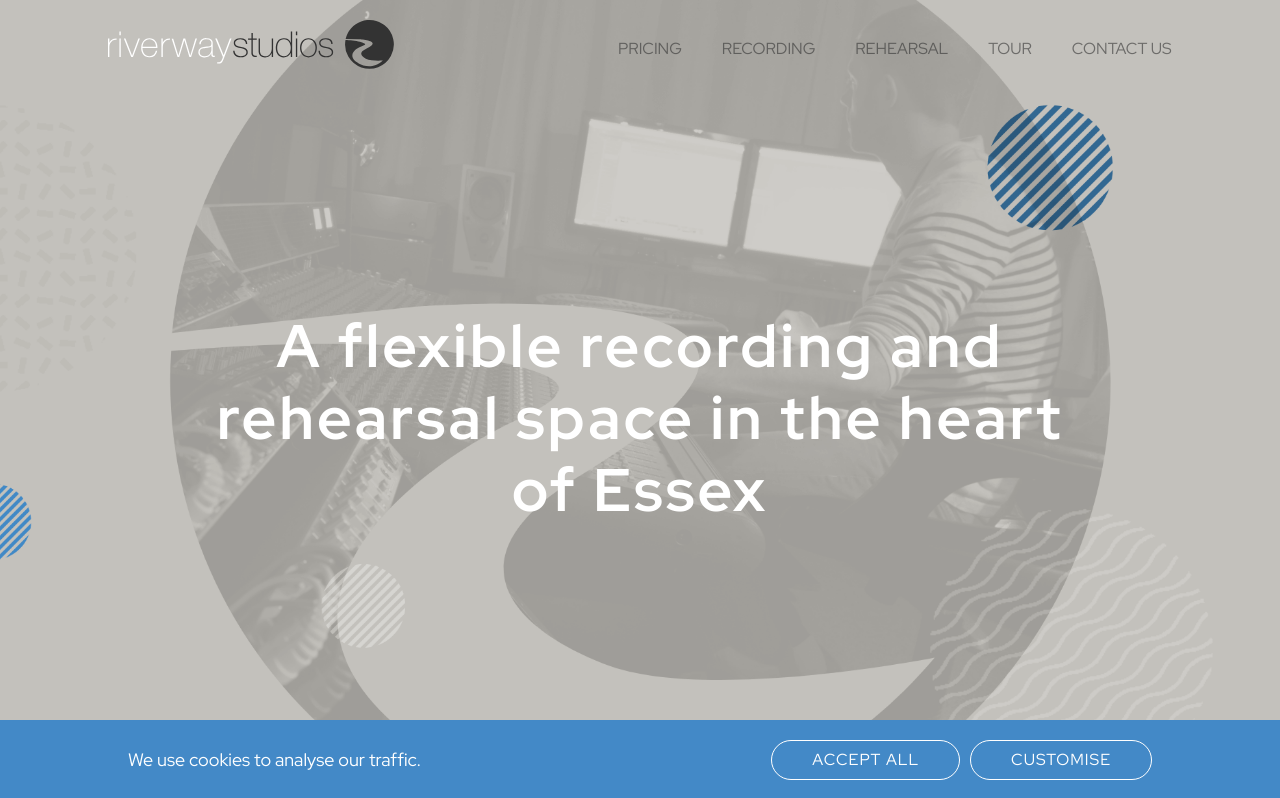
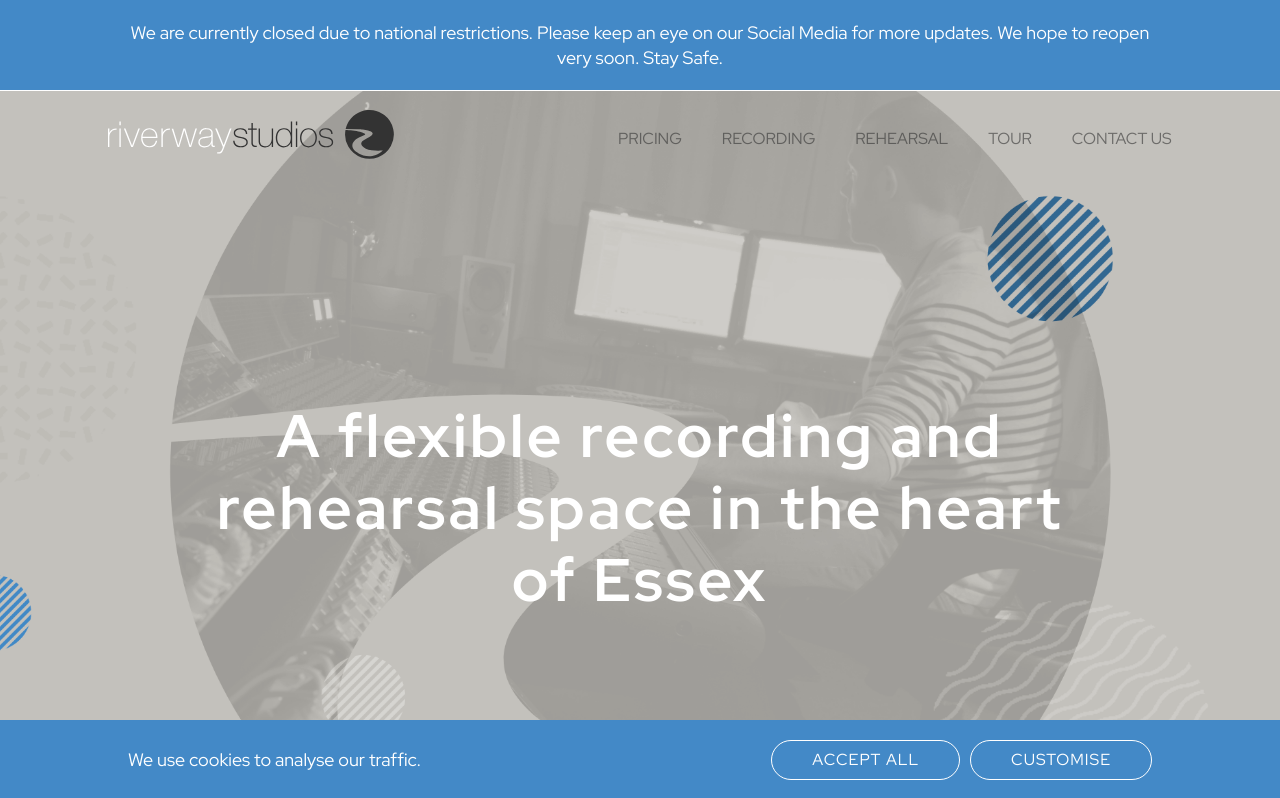
Before and after one commit to blcdigital/riverway-studios, a Gatsby site: page / in a window 1280 px wide. Shown: the top 798 px of the page. Built offline with nearby package versions, Linux system fonts and the light colour scheme; Gatsby itself is replaced by a stand-in of ours; no server answers.

Commit message:
Adding banner component

```diff
--- /dev/null
+++ b/src/components/Banner/Banner.style.js
@@ -0,0 +1,42 @@
+import styled from 'styled-components/macro';
+
+import ContainerFluid from 'components/_atoms/ContainerFluid';
+import { COLORS, getColor } from 'styles/color';
+import { SPACING, getSpacing } from 'styles/dimensions';
+import media from 'styles/media';
+
+const WrapperSt = styled.div`
+  width: 100vw;
+  background: ${getColor({ color: COLORS.boston })};
+
+  ${media.medium`
+    position: sticky;
+    top: 0;
+    z-index: 999;
+	`}
+`;
+
+const ContainerFluidSt = styled(ContainerFluid)`
+  padding: ${getSpacing(SPACING.large)};
+
+  ${media.medium`
+		display: flex;
+		align-items: center;
+	`}
+`;
+
+const MessageSt = styled.div`
+  flex-grow: 1;
+  color: ${getColor({ color: COLORS.white })};
+  text-align: center;
+
+  p {
+    margin: 0;
+
+    + p {
+      margin-top: ${getSpacing()};
+    }
+  }
+`;
+
+export { WrapperSt, ContainerFluidSt, MessageSt };
--- /dev/null
+++ b/src/components/Banner/Banner.view.js
@@ -0,0 +1,21 @@
+import React from 'react';
+
+import { WrapperSt, ContainerFluidSt, MessageSt } from './Banner.style';
+
+function Banner() {
+  return (
+    <WrapperSt>
+      <ContainerFluidSt>
+        <MessageSt>
+          <p>
+            We are currently closed due to national restrictions. Please keep an
+            eye on our Social Media for more updates. We hope to reopen very
+            soon. Stay Safe.
+          </p>
+        </MessageSt>
+      </ContainerFluidSt>
+    </WrapperSt>
+  );
+}
+
+export default Banner;
--- /dev/null
+++ b/src/components/Banner/index.js
@@ -0,0 +1 @@
+export { default } from './Banner.view';
--- a/src/components/_atoms/Layout/Layout.view.js
+++ b/src/components/_atoms/Layout/Layout.view.js
@@ -1,6 +1,7 @@
 import React, { useContext } from 'react';
 import PropTypes from 'prop-types';
 
+import Banner from 'components/Banner';
 import Footer from 'components/Footer';
 import Header from 'components/Header';
 import { ConsentContext, ConsentProvider } from 'providers/CookieConsent';
@@ -43,6 +44,8 @@ const Layout = ({ children }) => {
       ) : null}
       <GlobalStyle />
       <ConsentProvider>
+        <Banner />
+
         <Header />
 
         <main>{children}</main>
--- a/src/providers/CookieConsent/Banner/Banner.view.js
+++ b/src/providers/CookieConsent/Banner/Banner.view.js
@@ -26,7 +26,9 @@ function CookieBanner() {
   return (
     <WrapperSt>
       <ContainerFluidSt>
-        <MessageSt>We use cookies to analyse our traffic.</MessageSt>
+        <MessageSt>
+          <p>We use cookies to analyse our traffic.</p>
+        </MessageSt>
         <ActionSt>
           <Button isNarrow level="clear" onClick={handleAcceptAll}>
             Accept all
```
